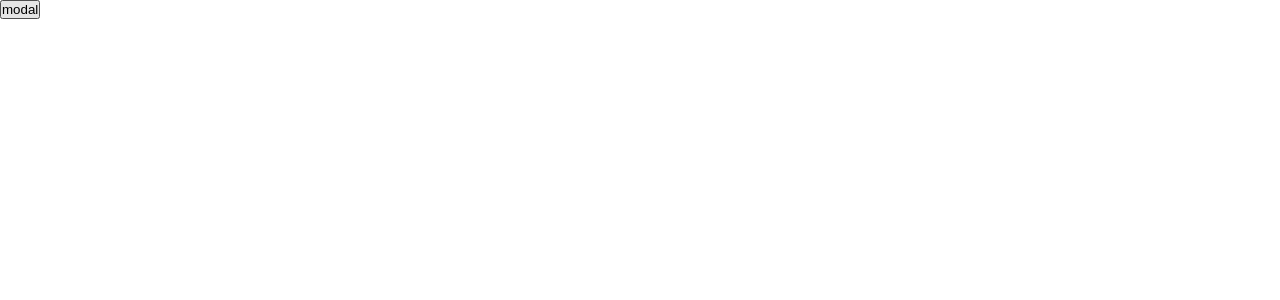
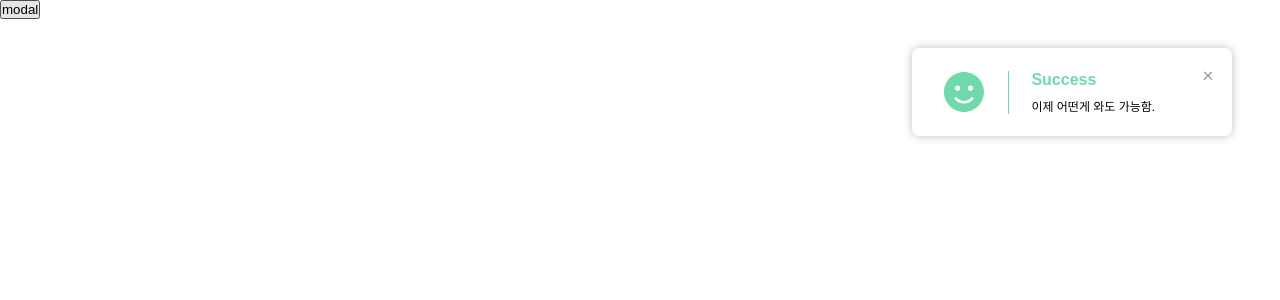
Before and after one commit to Team-Solvit/Nuri-Client, a Next.js app: page / in a window 1280 px wide. Shown: the top 300 px of the page. Built offline with nearby package versions, Linux system fonts and the light colour scheme.

Commit message:
fix(#6) :: 줄바꿈 버그 처리

```diff
--- a/src/app/page.tsx
+++ b/src/app/page.tsx
@@ -9,7 +9,7 @@ export default function Home() {
 	return (
 		<>
 			<Alert
-				description={"게시물 생성에 성공하였습니다! ㅁ니어ㅁ니ㅏ리ㅏㅁㅇ널ㅇ너ㅣㅏㅇ너리ㅏ너ㅏ너라ㅣ머라ㅣㅁㄴ어라ㅣㄴㅁ라ㅣㄴㅁ어림ㅇㄴ라ㅣㅇㄴ머ㅏ라리ㅏㅁ너리ㅏㅇㄴ머라ㅣㅁㄴ러ㅏㅣ너리ㅏㅁ널이ㅓ라ㅣㅓㅏㅣㅁ너dslakfjlkasjfslfkdjkf"}
+				description={"이제 어떤게 와도 가능함."}
 				success={true}/>
 			<button onClick={open}>modal</button>
 			<Modal>
--- a/src/components/ui/alert/index.tsx
+++ b/src/components/ui/alert/index.tsx
@@ -15,14 +15,14 @@ export default function Alert({description = "error", success = false}: Props) {
 	const [visible, setVisible] = useState(true);
 	const [isLeaving, setIsLeaving] = useState(true);
 	useEffect(() => {
-		const leavingTimer = setTimeout(() => {
-			setIsLeaving(false);
-		}, 5_000);
+		// const leavingTimer = setTimeout(() => {
+		// 	setIsLeaving(false);
+		// }, 5_000);
 		const visibleTimer = setTimeout(() => {
 			setVisible(false);
 		}, 5_300);
 		return () => {
-			clearTimeout(leavingTimer);
+			// clearTimeout(leavingTimer);
 			clearTimeout(visibleTimer);
 		};
 	}, []);
@@ -33,7 +33,7 @@ export default function Alert({description = "error", success = false}: Props) {
 			setVisible(false);
 		}, 500)
 	}
-	if (!visible) return null;
+	// if (!visible) return null;
 
 	return (
 		<S.Alert isLeaving={!isLeaving}>
--- a/src/components/ui/alert/style.ts
+++ b/src/components/ui/alert/style.ts
@@ -52,6 +52,7 @@ export const Alert = styled.div<{ isLeaving: boolean }>`
 `;
 export const Content = styled.div`
   display: flex;
+  width: 100%;
   padding: 0 1rem;
   gap: 0.5rem;
   position: relative;
@@ -97,17 +98,18 @@ export const GageBox = styled.div`
 export const TextBox = styled.div<Status>`
   padding: 0 1.4rem;
   border-left: 0.05rem solid ${(props) => props.success ? "#71DAAA" : "#FFEDEF"};
+  width: 70%;
 
   & > h3 {
     font-size: ${fontSizes.Body};
     font-weight: 700;
     margin-bottom: 0.5rem;
-    color: ${(props) => props.success ? "#71DAAA" : "#E74B3C"};;
+    color: ${(props) => props.success ? "#71DAAA" : "#E74B3C"};
   }
 
   & > p {
     font-size: ${fontSizes.Caption};
     font-weight: 400;
+    word-break: break-all;
   }
-
 `
```
